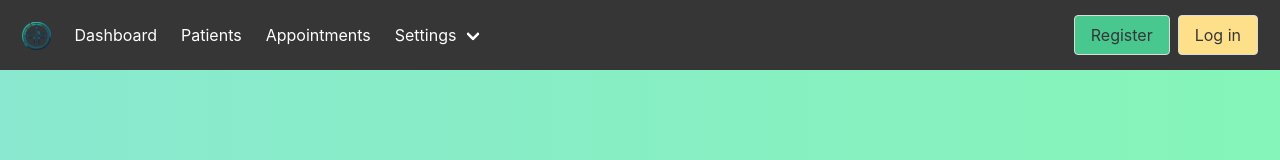
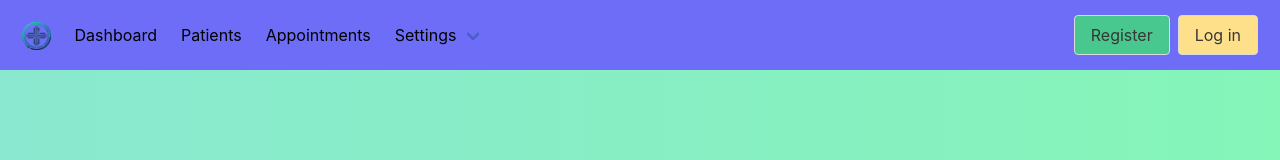
Before and after one commit to jchah/EMR-application, a Vue app in the folder emr-frontend/: page / in a window 1280 px wide. Shown: the top 160 px of the page. Built offline with nearby package versions, Linux system fonts and the light colour scheme.

Commit message:
new navbar

```diff
--- a/emr-frontend/src/components/Navbar.vue
+++ b/emr-frontend/src/components/Navbar.vue
@@ -1,5 +1,6 @@
 <template>
-  <nav class="navbar is-dark" role="navigation" aria-label="main navigation">
+  <nav class="navbar" style="background-color: #6d6df7;" role="navigation" aria-label="main navigation">
+
     <div class="navbar-brand">
       <a class="navbar-item" href="/">
         <img src="../img/LogoCropped.png" alt="Logo">
@@ -12,12 +13,13 @@
     </div>
     <div class="navbar-menu" :class="{'is-active': isActive}" id="navMenu">
       <div class="navbar-start">
-        <router-link class="navbar-item" to="/">Dashboard</router-link>
-        <router-link class="navbar-item" to="/patients">Patients</router-link>
-        <router-link class="navbar-item" to="/calendar">Appointments</router-link>
+        <router-link class="navbar-item" to="/" style="color: black;">Dashboard</router-link>
+        <router-link class="navbar-item" to="/patients" style="color: black;">Patients</router-link>
+        <router-link class="navbar-item" to="/calendar" style="color: black;">Appointments</router-link>
+
 
         <div class="navbar-item has-dropdown is-hoverable">
-          <a class="navbar-link">Settings</a>
+          <a class="navbar-link" style="color: black;">Settings</a>
           <div class="navbar-dropdown">
             <a class="dropdown-item">
               <router-link to="/user">User</router-link>
```
